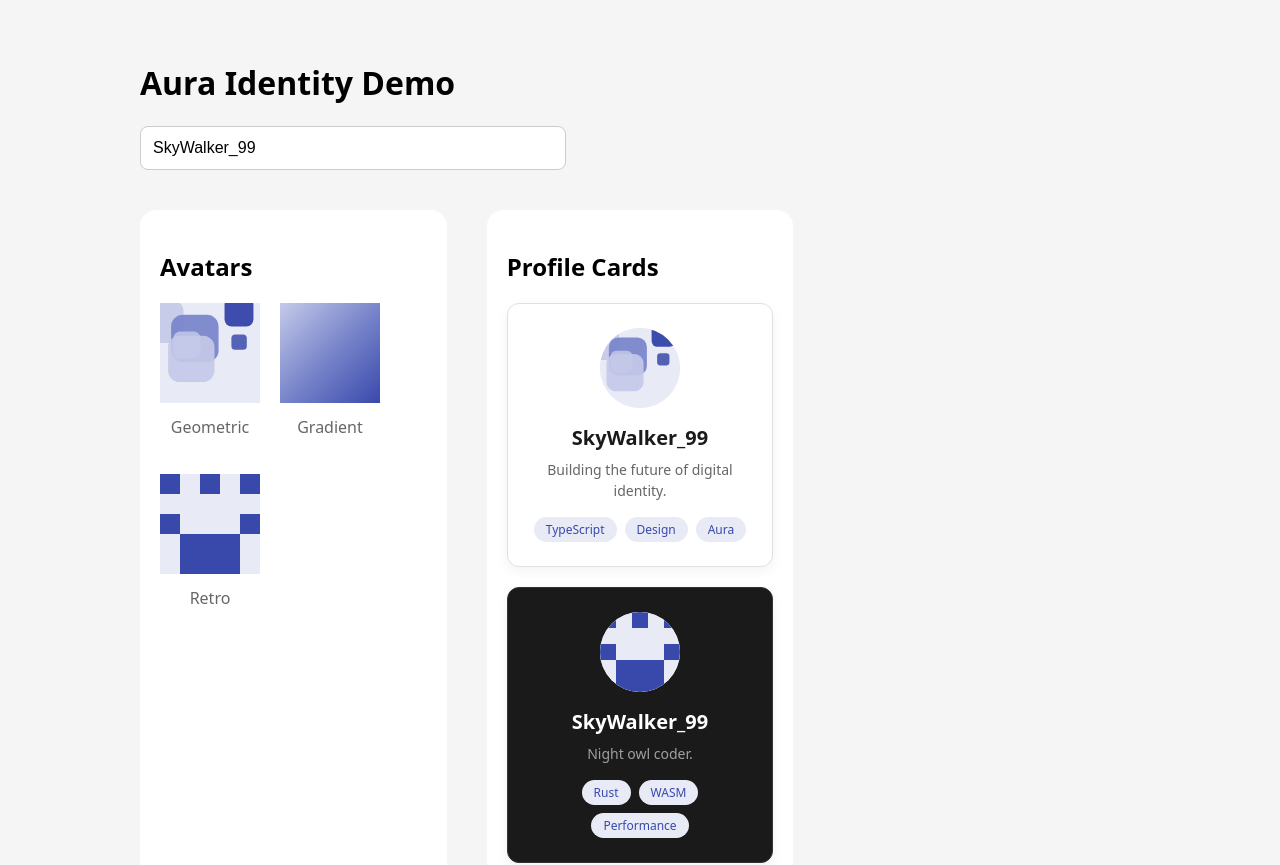
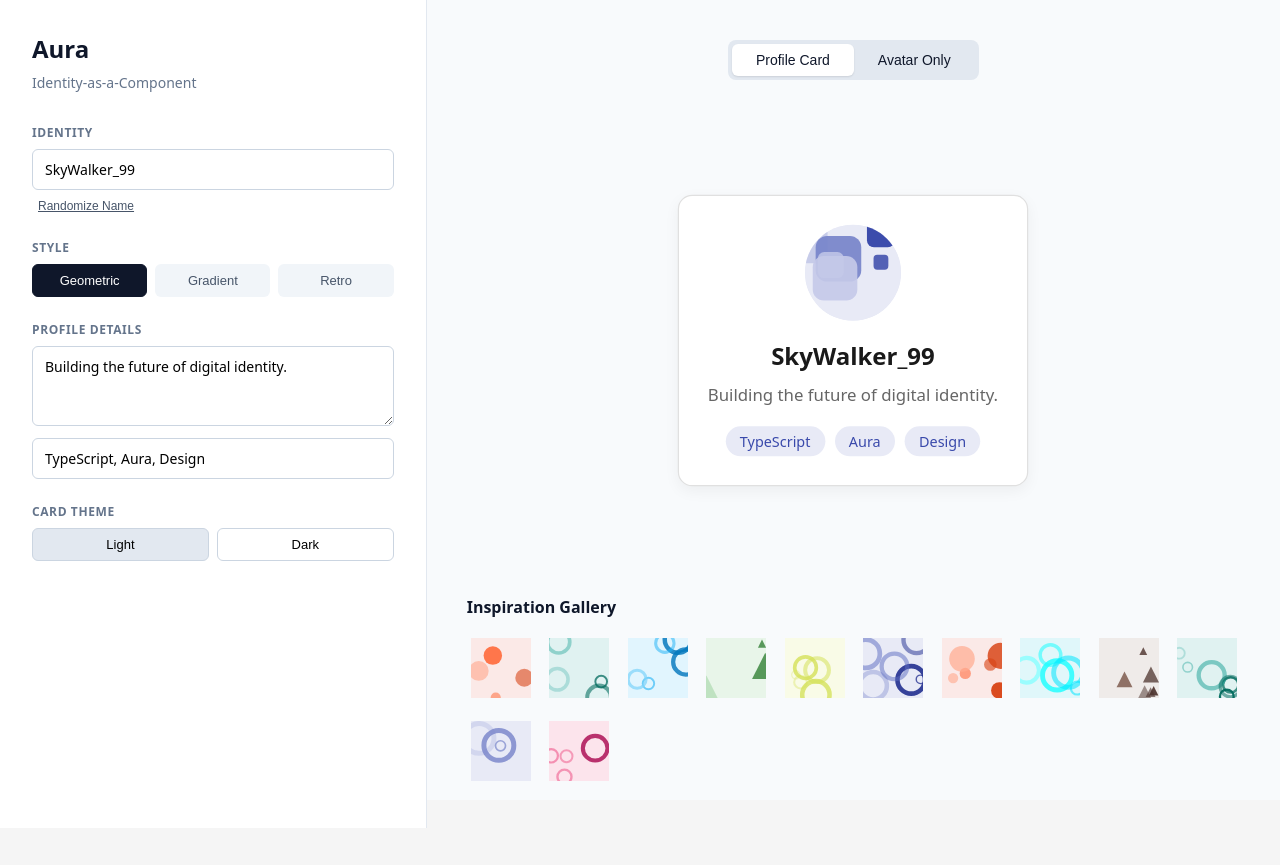
Before and after one commit to yesagainivan/Aura, a React (Vite) app: page / in a window 1280 px wide. Shown: the top 865 px of the page. After the commit the page ends 828 px from the top, so only its background shows below. Built offline with nearby package versions, Linux system fonts and the light colour scheme.

Commit message:
Refactor: Enhanced gradients and Advanced Demo Playground

```diff
--- a/src/demo/App.tsx
+++ b/src/demo/App.tsx
@@ -1,86 +1,265 @@
-import { useState } from 'react';
+import React, { useState } from 'react';
 import { AuraAvatar, AuraCard } from '../react';
 import { AvatarStyle } from '../generators/types';
 
+
 export default function App() {
+    // Editor State
     const [username, setUsername] = useState('SkyWalker_99');
+    const [bio, setBio] = useState('Building the future of digital identity.');
+    const [tags, setTags] = useState('TypeScript, Aura, Design');
+    const [variant, setVariant] = useState<AvatarStyle>('geometric');
+    const [theme, setTheme] = useState<'light' | 'dark'>('light');
 
-    const styles: AvatarStyle[] = ['geometric', 'gradient', 'retro'];
+    // View State
+    const [viewMode, setViewMode] = useState<'card' | 'avatar'>('card');
+
+    const tagList = tags.split(',').map(t => t.trim()).filter(Boolean);
+
+    const handleRandom = () => {
+        const randomUsers = ['Alice', 'Bob', 'Charlie', 'Dave', 'Eve', 'Frank', 'Grace', 'Heidi'];
+        const r = randomUsers[Math.floor(Math.random() * randomUsers.length)];
+        const num = Math.floor(Math.random() * 1000);
+        setUsername(`${r}_${num}`);
+    };
 
     return (
-        <div style={{ padding: '40px', maxWidth: '1000px', margin: '0 auto' }}>
-            <h1>Aura Identity Demo</h1>
+        <div style={{
+            display: 'grid',
+            gridTemplateColumns: 'minmax(300px, 1fr) 2fr',
+            height: '100vh',
+            fontFamily: 'system-ui, sans-serif',
+            background: '#f8fafc'
+        }}>
 
-            <div style={{ marginBottom: '40px' }}>
-                <input
-                    type="text"
-                    value={username}
-                    onChange={(e) => setUsername(e.target.value)}
-                    style={{
-                        padding: '12px',
-                        fontSize: '16px',
-                        borderRadius: '8px',
-                        border: '1px solid #ccc',
-                        width: '100%',
-                        maxWidth: '400px'
-                    }}
-                    placeholder="Enter username..."
-                />
+            {/* Sidebar Controls */}
+            <aside style={{
+                padding: '32px',
+                borderRight: '1px solid #e2e8f0',
+                background: 'white',
+                overflowY: 'auto'
+            }}>
+                <div style={{ marginBottom: '32px' }}>
+                    <h1 style={{ fontSize: '24px', fontWeight: 'bold', color: '#0f172a', margin: '0 0 8px 0' }}>Aura</h1>
+                    <p style={{ color: '#64748b', fontSize: '14px', margin: 0 }}>Identity-as-a-Component</p>
                 </div>
 
-            <div style={{ display: 'grid', gridTemplateColumns: 'repeat(auto-fit, minmax(300px, 1fr))', gap: '40px' }}>
+                <div style={{ display: 'flex', flexDirection: 'column', gap: '24px' }}>
 
-                {/* Avatars Section */}
-                <section style={{ background: 'white', padding: '20px', borderRadius: '16px' }}>
-                    <h2>Avatars</h2>
-                    <div style={{ display: 'flex', gap: '20px', flexWrap: 'wrap' }}>
-                        {styles.map(variant => (
-                            <div key={variant} style={{ textAlign: 'center' }}>
-                                <AuraAvatar
-                                    username={username}
-                                    size={100}
-                                    variant={variant}
-                                    className="avatar-hover"
+                    <section>
+                        <label style={labelStyle}>Identity</label>
+                        <input
+                            style={inputStyle}
+                            value={username}
+                            onChange={e => setUsername(e.target.value)}
+                            placeholder="Username"
                         />
-                                <p style={{ marginTop: '8px', textTransform: 'capitalize', color: '#666' }}>{variant}</p>
-                            </div>
+                        <button onClick={handleRandom} style={secondaryButtonStyle}>Randomize Name</button>
+                    </section>
+
+                    <section>
+                        <label style={labelStyle}>Style</label>
+                        <div style={{ display: 'flex', gap: '8px' }}>
+                            {(['geometric', 'gradient', 'retro'] as const).map(s => (
+                                <button
+                                    key={s}
+                                    onClick={() => setVariant(s)}
+                                    style={{
+                                        ...chipStyle,
+                                        background: variant === s ? '#0f172a' : '#f1f5f9',
+                                        color: variant === s ? 'white' : '#475569',
+                                        borderColor: variant === s ? '#0f172a' : 'transparent'
+                                    }}
+                                >
+                                    {s}
+                                </button>
                             ))}
                         </div>
                     </section>
 
-                {/* Cards Section */}
-                <section style={{ background: 'white', padding: '20px', borderRadius: '16px' }}>
-                    <h2>Profile Cards</h2>
-                    <div style={{ display: 'flex', flexDirection: 'column', gap: '20px' }}>
-                        <AuraCard
-                            username={username}
-                            bio="Building the future of digital identity."
-                            tags={['TypeScript', 'Design', 'Aura']}
-                            theme="light"
-                            avatarStyle="geometric"
+                    <section>
+                        <label style={labelStyle}>Profile Details</label>
+                        <div style={{ display: 'flex', flexDirection: 'column', gap: '12px' }}>
+                            <textarea
+                                style={{ ...inputStyle, minHeight: '80px', resize: 'vertical' }}
+                                value={bio}
+                                onChange={e => setBio(e.target.value)}
+                                placeholder="Bio"
                             />
-                        <AuraCard
-                            username={username}
-                            bio="Night owl coder."
-                            tags={['Rust', 'WASM', 'Performance']}
-                            theme="dark"
-                            avatarStyle="retro"
+                            <input
+                                style={inputStyle}
+                                value={tags}
+                                onChange={e => setTags(e.target.value)}
+                                placeholder="Tags (comma separated)"
                             />
                         </div>
                     </section>
 
-                {/* Gallery Section */}
-                <section style={{ background: 'white', padding: '20px', borderRadius: '16px', gridColumn: '1 / -1' }}>
-                    <h2>Random Gallery</h2>
-                    <div style={{ display: 'flex', flexWrap: 'wrap', gap: '16px' }}>
-                        {['Alice', 'Bob', 'Charlie', 'Dave', 'Eve', 'Frank', 'Grace', 'Heidi'].map(name => (
-                            <div key={name} title={name}>
-                                <AuraAvatar username={name} size={60} variant="geometric" />
-                            </div>
-                        ))}
+                    <section>
+                        <label style={labelStyle}>Card Theme</label>
+                        <div style={{ display: 'flex', gap: '8px' }}>
+                            <button
+                                onClick={() => setTheme('light')}
+                                style={{ ...chipStyle, background: theme === 'light' ? '#e2e8f0' : 'white', border: '1px solid #cbd5e1' }}
+                            >Light</button>
+                            <button
+                                onClick={() => setTheme('dark')}
+                                style={{ ...chipStyle, background: theme === 'dark' ? '#1e293b' : 'white', color: theme === 'dark' ? 'white' : 'black', border: '1px solid #cbd5e1' }}
+                            >Dark</button>
                         </div>
                     </section>
+
                 </div>
+            </aside>
+
+            {/* Main Preview Area */}
+            <main style={{
+                display: 'flex',
+                flexDirection: 'column',
+                padding: '40px',
+                gap: '40px',
+                maxWidth: '1200px',
+                margin: '0 auto',
+                width: '100%',
+                boxSizing: 'border-box'
+            }}>
+
+                {/* Toggle Mode */}
+                <div style={{ display: 'flex', justifyContent: 'center', marginBottom: '20px' }}>
+                    <div style={{ background: '#e2e8f0', padding: '4px', borderRadius: '8px', display: 'flex' }}>
+                        <button
+                            onClick={() => setViewMode('card')}
+                            style={{ ...toggleStyle, background: viewMode === 'card' ? 'white' : 'transparent', boxShadow: viewMode === 'card' ? '0 1px 2px rgba(0,0,0,0.1)' : 'none' }}
+                        >Profile Card</button>
+                        <button
+                            onClick={() => setViewMode('avatar')}
+                            style={{ ...toggleStyle, background: viewMode === 'avatar' ? 'white' : 'transparent', boxShadow: viewMode === 'avatar' ? '0 1px 2px rgba(0,0,0,0.1)' : 'none' }}
+                        >Avatar Only</button>
+                    </div>
+                </div>
+
+                {/* Hero Preview */}
+                <div style={{
+                    flex: 1,
+                    display: 'flex',
+                    alignItems: 'center',
+                    justifyContent: 'center',
+                    minHeight: '400px'
+                }}>
+                    {viewMode === 'card' ? (
+                        <div style={{ transform: 'scale(1.2)' }}>
+                            <AuraCard
+                                username={username}
+                                bio={bio}
+                                tags={tagList}
+                                theme={theme}
+                                avatarStyle={variant}
+                            />
+                        </div>
+                    ) : (
+                        <div style={{
+                            padding: '40px',
+                            background: 'white',
+                            borderRadius: '24px',
+                            boxShadow: '0 4px 6px -1px rgba(0, 0, 0, 0.1)',
+                            display: 'flex',
+                            flexDirection: 'column',
+                            alignItems: 'center',
+                            gap: '20px'
+                        }}>
+                            <AuraAvatar username={username} variant={variant} size={160} />
+                            <code style={{ fontSize: '12px', color: '#64748b' }}>{`size={160} variant="${variant}"`}</code>
+                        </div>
+                    )}
+                </div>
+
+                {/* Random Gallery */}
+                <section>
+                    <h3 style={{ fontSize: '16px', fontWeight: 'bold', color: '#0f172a', marginBottom: '16px' }}>Inspiration Gallery</h3>
+                    <div style={{ display: 'grid', gridTemplateColumns: 'repeat(auto-fill, minmax(60px, 1fr))', gap: '12px' }}>
+                        {Array.from({ length: 12 }).map((_, i) => {
+                            // Creating a deterministic pseudo-random seed for the gallery based on the current username as a salt could be cool,
+                            // or just static list. Let's make it static but large.
+                            const name = `Visiter_${i * 137}`;
+                            return (
+                                <button
+                                    key={i}
+                                    onClick={() => setUsername(name)}
+                                    title={`Load ${name}`}
+                                    style={{
+                                        border: 'none',
+                                        background: 'transparent',
+                                        cursor: 'pointer',
+                                        padding: 4,
+                                        borderRadius: '8px',
+                                        transition: 'transform 0.1s'
+                                    }}
+                                    className="gallery-item"
+                                >
+                                    <AuraAvatar username={name} size={60} variant={variant} />
+                                </button>
+                            );
+                        })}
+                    </div>
+                </section>
+
+            </main>
         </div>
     );
 }
+
+// Minimal Styles
+const labelStyle: React.CSSProperties = {
+    display: 'block',
+    fontSize: '12px',
+    fontWeight: 600,
+    textTransform: 'uppercase',
+    letterSpacing: '0.05em',
+    color: '#64748b',
+    marginBottom: '8px'
+};
+
+const inputStyle: React.CSSProperties = {
+    width: '100%',
+    padding: '10px 12px',
+    fontSize: '14px',
+    borderRadius: '6px',
+    border: '1px solid #cbd5e1',
+    boxSizing: 'border-box',
+    outline: 'none',
+    transition: 'border-color 0.2s',
+    fontFamily: 'inherit'
+};
+
+const secondaryButtonStyle: React.CSSProperties = {
+    marginTop: '8px',
+    fontSize: '12px',
+    color: '#475569',
+    background: 'transparent',
+    border: 'none',
+    cursor: 'pointer',
+    textDecoration: 'underline'
+};
+
+const chipStyle: React.CSSProperties = {
+    flex: 1,
+    padding: '8px 12px',
+    fontSize: '13px',
+    borderRadius: '6px',
+    border: '1px solid transparent',
+    cursor: 'pointer',
+    fontWeight: 500,
+    textTransform: 'capitalize',
+    transition: 'all 0.2s'
+};
+
+const toggleStyle: React.CSSProperties = {
+    padding: '8px 24px',
+    fontSize: '14px',
+    fontWeight: 500,
+    border: 'none',
+    borderRadius: '6px',
+    cursor: 'pointer',
+    color: '#0f172a',
+    transition: 'all 0.2s'
+};
--- a/src/generators/styles/gradient.ts
+++ b/src/generators/styles/gradient.ts
@@ -2,33 +2,50 @@ import { Palette } from '../../core/colors';
 import { getSeededRandom } from '../utils';
 
 export function generateGradient(hash: number, palette: Palette): string {
-    const isLinear = getSeededRandom(hash) > 0.5;
+  // Deterministic choices
+  const isLinear = getSeededRandom(hash) > 0.4; // 60% Linear, 40% Radial
+  const angle = Math.floor(getSeededRandom(hash + 1) * 360);
 
-    const c1 = palette.colors[0];
-    const c2 = palette.colors[1] || c1;
-    const c3 = palette.colors[2] || c2; // Optional third stop
+  // Pick 3 colors deterministically, wrapping around if needed
+  const c1 = palette.colors[hash % palette.colors.length];
+  const c2 = palette.colors[(hash + 1) % palette.colors.length];
+  const c3 = palette.colors[(hash + 2) % palette.colors.length];
 
   const id = `grad-${hash}`;
-
   let gradientDef = '';
 
   if (isLinear) {
-        // Simple diagonal gradient
+    // Calculate simple coords based on angle (approximate)
+    // For a cleaner look, we can just use set directions or keep it simple
+    const rad = (angle * Math.PI) / 180;
+    const x1 = 50 + 50 * Math.cos(rad + Math.PI);
+    const y1 = 50 + 50 * Math.sin(rad + Math.PI);
+    const x2 = 50 + 50 * Math.cos(rad);
+    const y2 = 50 + 50 * Math.sin(rad);
+
     gradientDef = `
-      <linearGradient id="${id}" x1="0%" y1="0%" x2="100%" y2="100%">
+      <linearGradient id="${id}" x1="${x1}%" y1="${y1}%" x2="${x2}%" y2="${y2}%">
         <stop offset="0%" stop-color="${c1}" />
         <stop offset="50%" stop-color="${c2}" />
         <stop offset="100%" stop-color="${c3}" />
       </linearGradient>
     `;
   } else {
+    // Radial with offset focal point for "organic" feel
+    // Randomize focal point slightly
+    const fx = 30 + Math.floor(getSeededRandom(hash + 2) * 40); // 30-70%
+    const fy = 30 + Math.floor(getSeededRandom(hash + 3) * 40); // 30-70%
+
     gradientDef = `
-      <radialGradient id="${id}" cx="50%" cy="50%" r="50%" fx="50%" fy="50%">
+      <radialGradient id="${id}" cx="50%" cy="50%" r="75%" fx="${fx}%" fy="${fy}%">
         <stop offset="0%" stop-color="${c1}" />
-        <stop offset="100%" stop-color="${c2}" />
+        <stop offset="60%" stop-color="${c2}" />
+        <stop offset="100%" stop-color="${c3}" />
       </radialGradient>
     `;
   }
+
+  // Adding a subtle noise/texture overlay could be nice, but keeping it clean for v1 as planned.
 
   return `
     <defs>${gradientDef}</defs>
```
Lines whose indentation alone changed are shown as unchanged.
